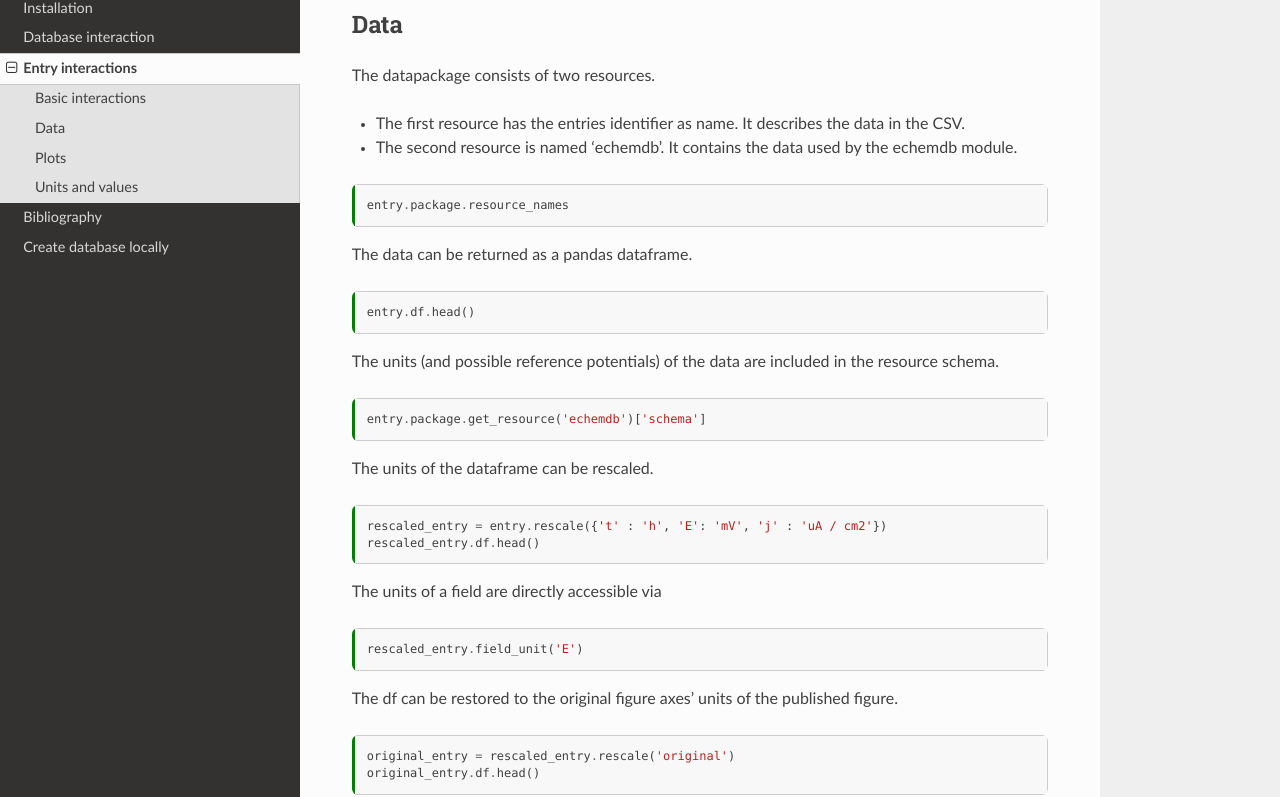
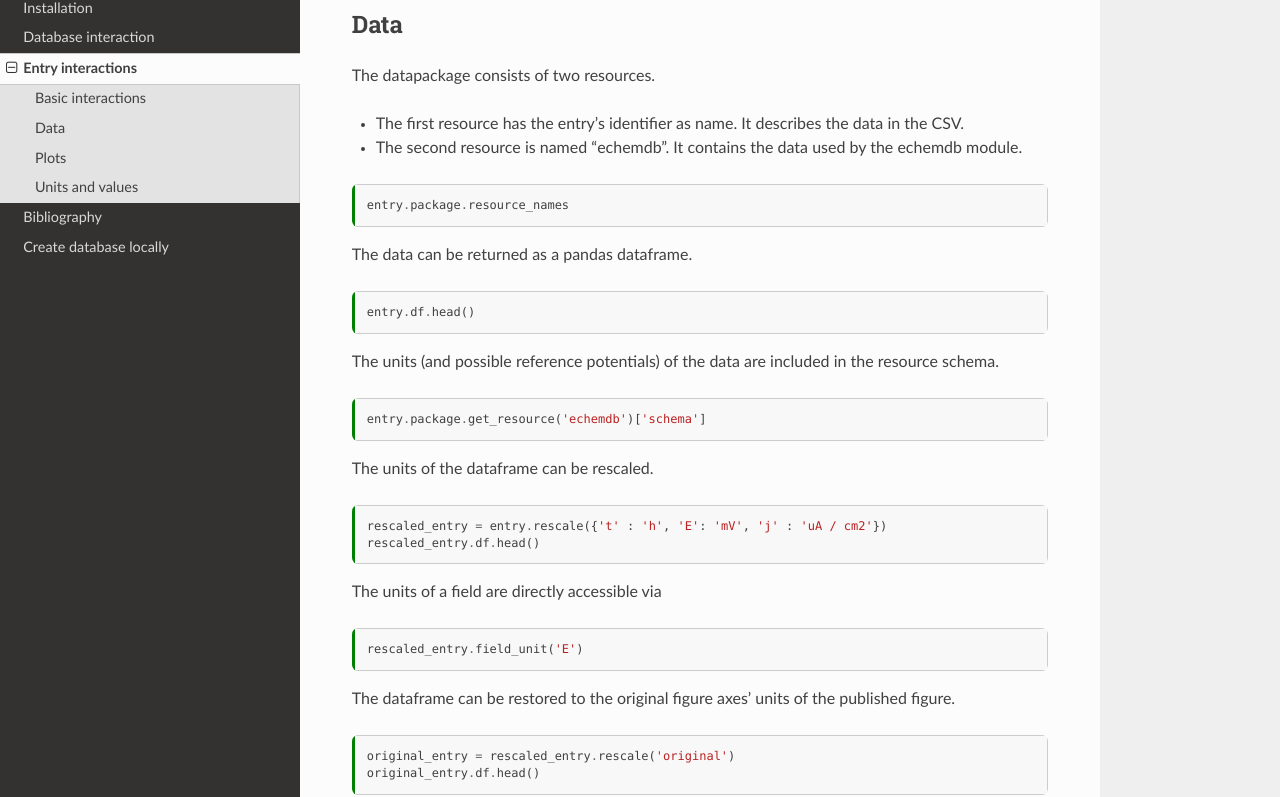
Before and after one commit to echemdb/unitpackage, a Sphinx documentation site: the page built from doc/usage/entry_interactions.md, in a window 1280 px wide and 1400 px high, scrolled down 791 px. Shown: the part 144-941 px from the top of the window. Built offline with Sphinx 7.4.7 and the Read the Docs theme 2.0.0, drawn with Linux system fonts in a browser that asks for light colours.

Commit message:
Apply suggestions from code review
Co-authored-by: Julian Rüth <julian.rueth@fsfe.org>

````diff
--- a/doc/usage/entry_interactions.md
+++ b/doc/usage/entry_interactions.md
@@ -59,8 +59,8 @@ entry.system.electrodes.working_electrode.material
 ## Data
 
 The datapackage consists of two resources.
-* The first resource has the entries identifier as name. It describes the data in the CSV.
-* The second resource is named 'echemdb'. It contains the data used by the echemdb module.
+* The first resource has the entry's identifier as name. It describes the data in the CSV.
+* The second resource is named "echemdb". It contains the data used by the echemdb module.
 
 ```{code-cell} ipython3
 entry.package.resource_names
@@ -91,7 +91,7 @@ The units of a field are directly accessible via
 rescaled_entry.field_unit('E')
 ```
 
-The df can be restored to the original figure axes' units of the published figure.
+The dataframe can be restored to the original figure axes' units of the published figure.
 
 ```{code-cell} ipython3
 original_entry = rescaled_entry.rescale('original')
````
